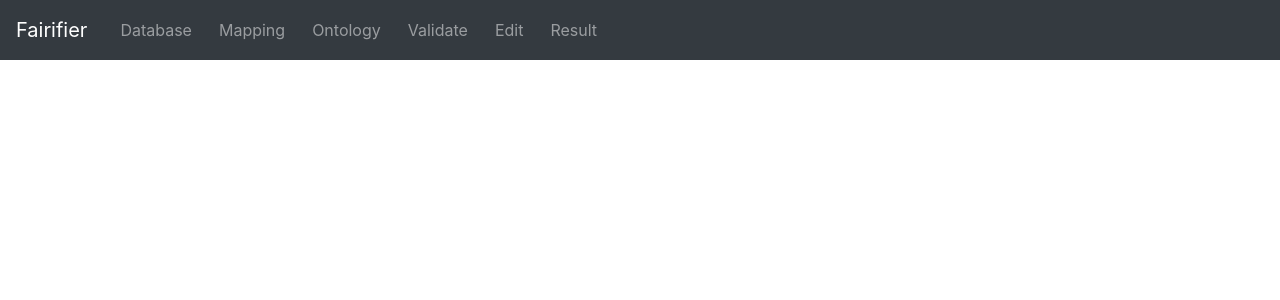
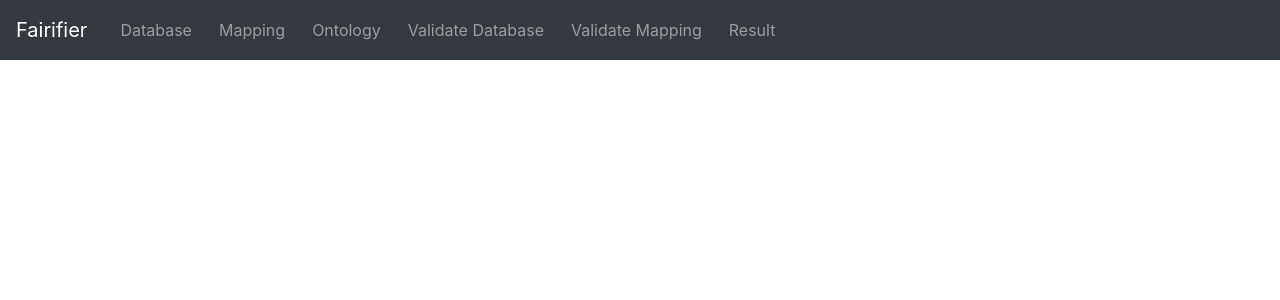
Before and after one commit to MaastrichtU-CDS/fairsights_fairifier-frontend, an Angular app: page / in a window 1280 px wide. Shown: the top 300 px of the page. Built offline with nearby package versions, Linux system fonts and the light colour scheme; no server answers.

Commit message:
renamed "validate" and "edit" to "validate database" and "validate sql"

```diff
--- a/src/app/navbar/navbar.component.html
+++ b/src/app/navbar/navbar.component.html
@@ -16,10 +16,10 @@
                 <a class="nav-link" routerLink="/ontology">Ontology</a>
             </li>
             <li class="nav-item">
-                <a class="nav-link" routerLink="/validate">Validate</a>
+                <a class="nav-link" routerLink="/validate">Validate Database</a>
             </li>
             <li class="nav-item">
-                <a class="nav-link" routerLink="/edit">Edit</a>
+                <a class="nav-link" routerLink="/edit">Validate Mapping</a>
             </li>
             <li class="nav-item">
                 <a class="nav-link" routerLink="/result">Result</a>
```
